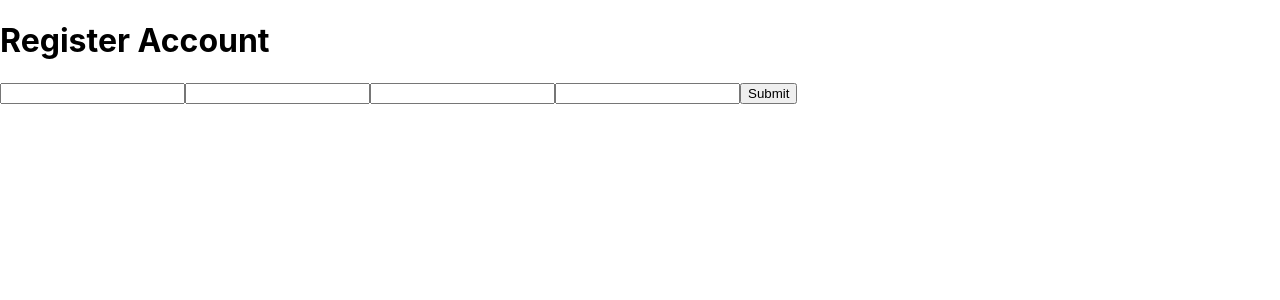
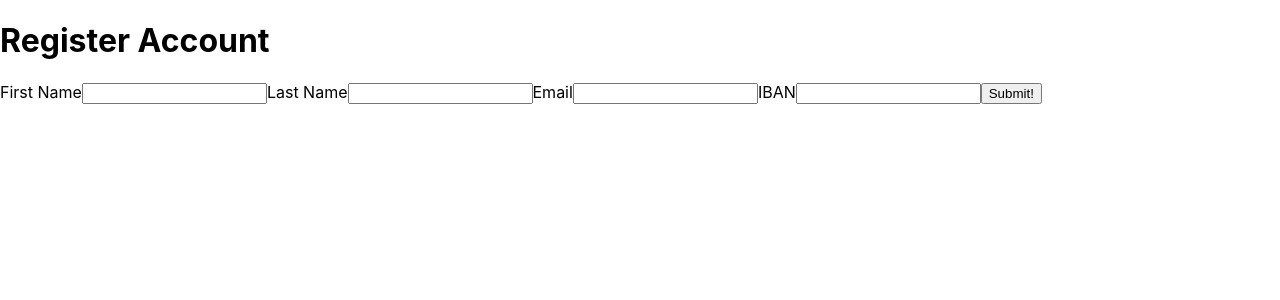
Before and after one commit to solkaz/iban-form, a React (Create React App) app: page / in a window 1280 px wide. Shown: the top 300 px of the page. Built offline with nearby package versions, Linux system fonts and the light colour scheme.

Commit message:
add labels

```diff
--- a/src/App.tsx
+++ b/src/App.tsx
@@ -20,18 +20,22 @@ class App extends React.Component {
             }, 400);
           }}
         >
-          {({ isSubmitting }) => (
+          {({ isSubmitting, isValid }) => (
             <Form>
+              <label htmlFor="firstName">First Name</label>
               <Field name="firstName" validate={this.validateFirstName} />
               <ErrorMessage name="firstName" component="div" />
+              <label htmlFor="lastName">Last Name</label>
               <Field name="lastName" validate={this.validateLastName} />
               <ErrorMessage name="lastName" component="div" />
+              <label htmlFor="email">Email</label>
               <Field type="email" name="email" validate={emailValidator} />
               <ErrorMessage name="email" component="div" />
+              <label htmlFor="iban">IBAN</label>
               <Field type="iban" name="iban" />
               <ErrorMessage name="iban" component="div" />
-              <button type="submit" disabled={isSubmitting}>
-                Submit
+              <button type="submit" disabled={isValid || isSubmitting}>
+                Submit!
               </button>
             </Form>
           )}
```
